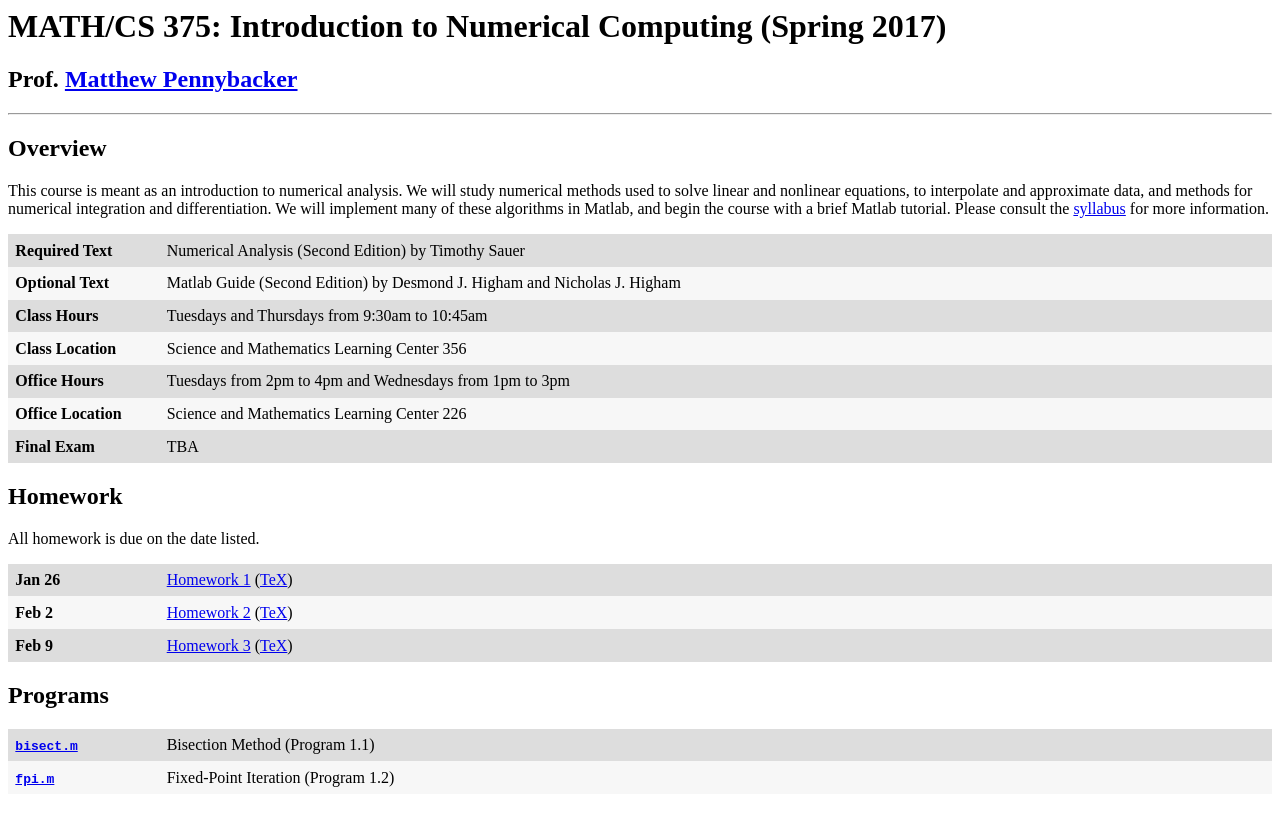
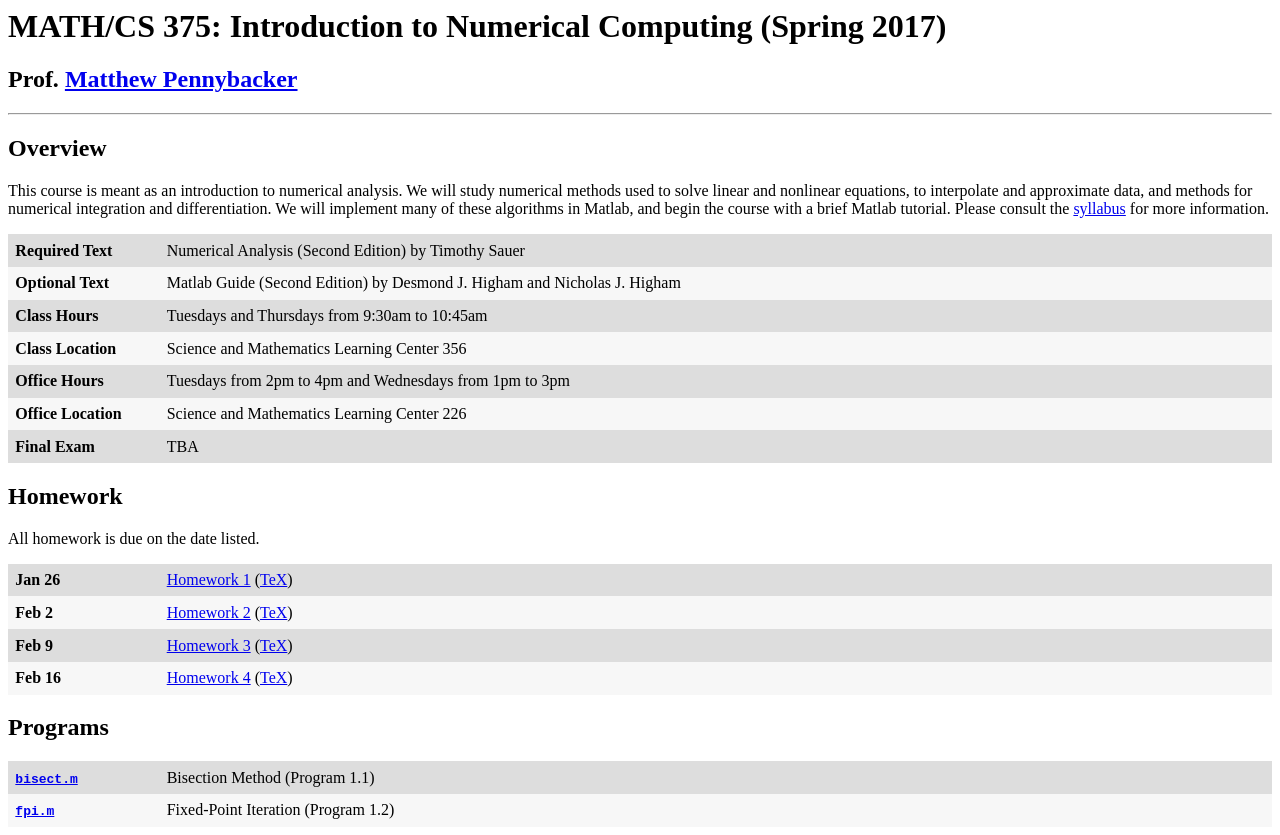
Before and after one commit to pennybacker/math375, a plain HTML site: page index.html in a window 1280 px wide. Before the commit the page ends 802 px from the top, so only its background shows below. Drawn offline with Linux system fonts and the light colour scheme.

Commit message:
added homework 4

```diff
--- a/index.html
+++ b/index.html
@@ -76,6 +76,10 @@
   <th>Feb 9</th>
   <td><a href="homework3.pdf">Homework 3</a> (<a href="homework3.tex">TeX</a>)</td>
 </tr>
+<tr>
+  <th>Feb 16</th>
+  <td><a href="homework4.pdf">Homework 4</a> (<a href="homework4.tex">TeX</a>)</td>
+</tr>
 </table>
 
 <!--<h2>Exams</h2>-->
```
Also changed, not shown: 2 other files.
